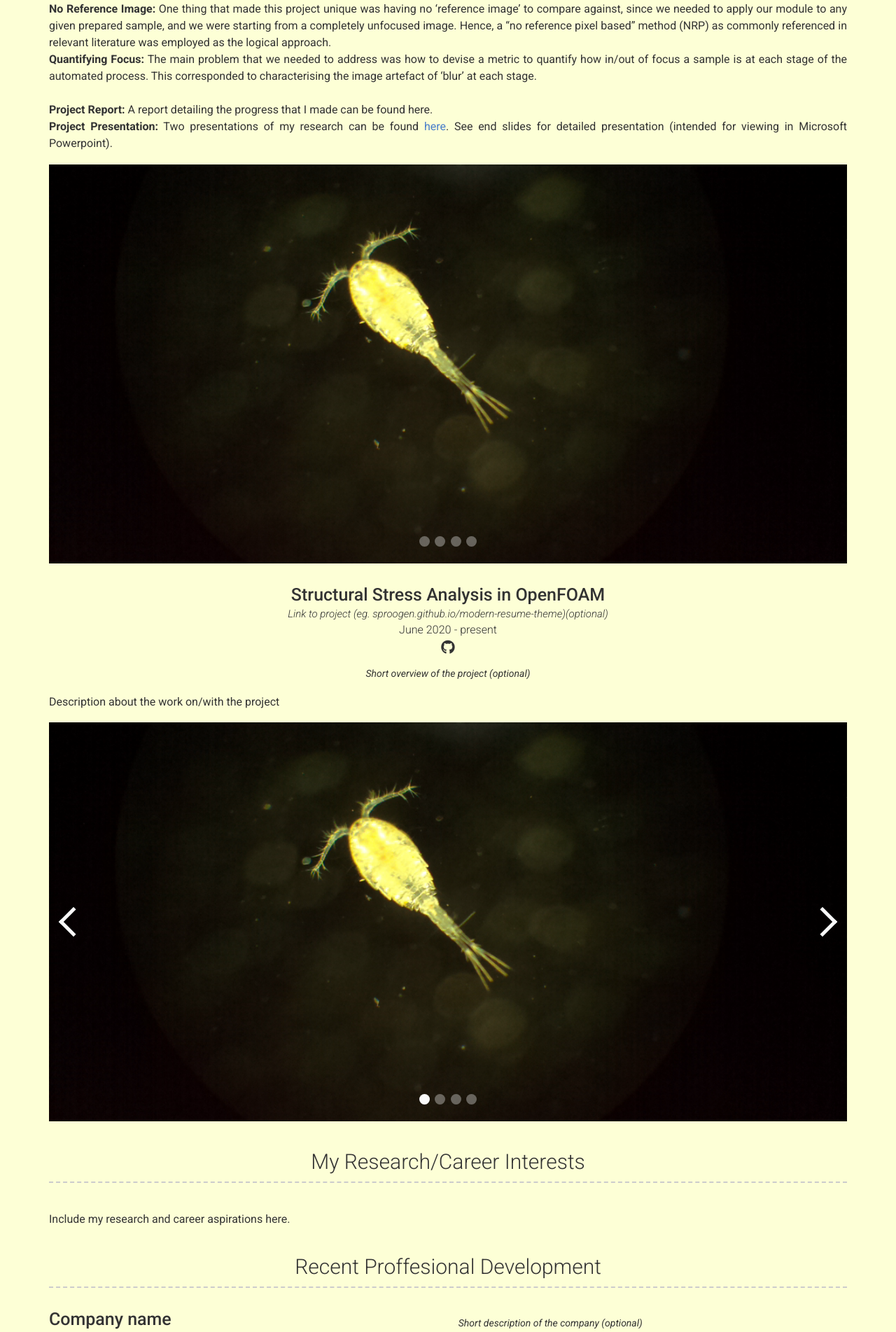
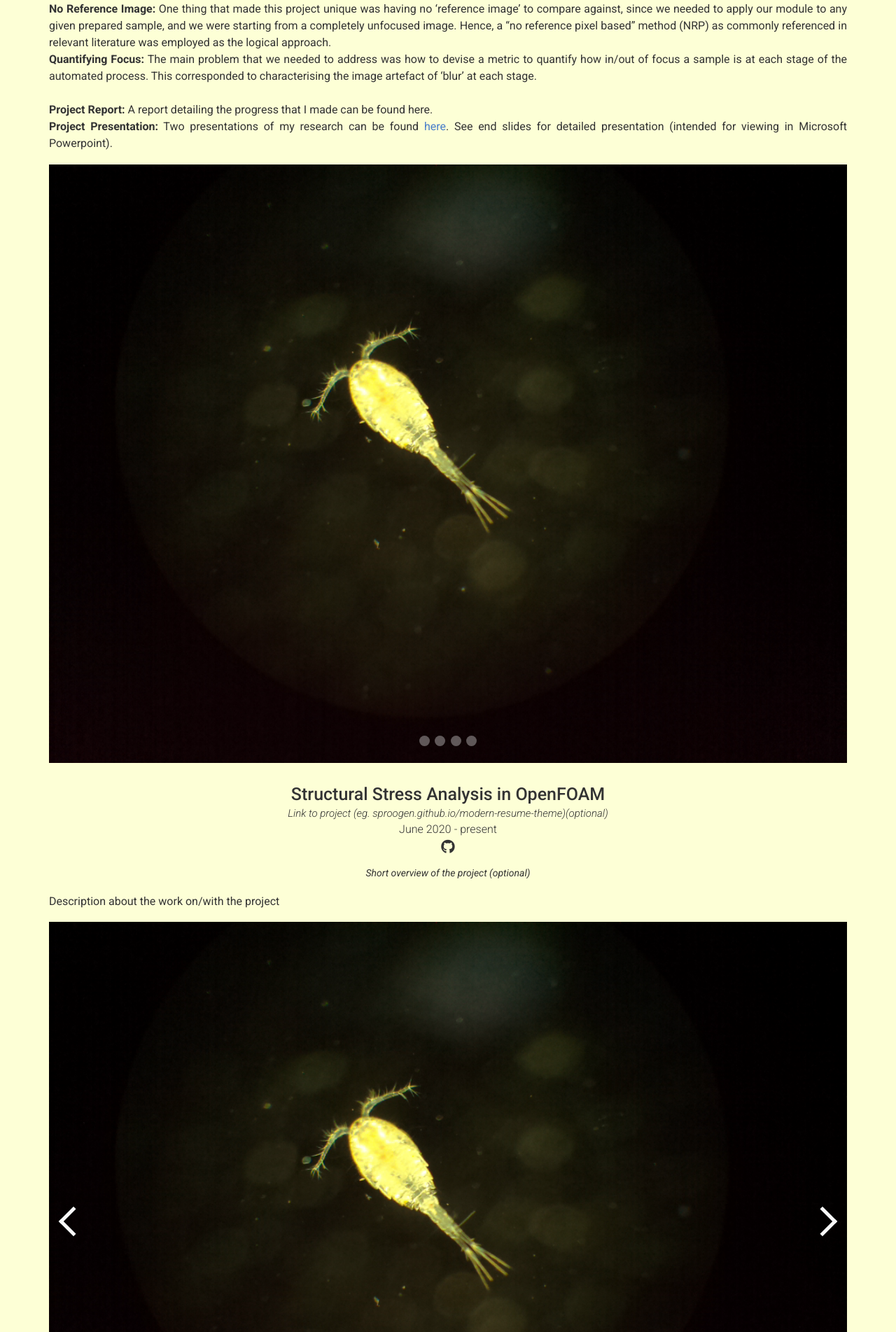
Before and after one commit to WilliamManley/WilliamManley.github.io, a Jekyll site: the page built from index.md, in a window 1280 px wide. Shown: the part 1237-3140 px from the top of the page at 70% size. Built offline with Jekyll 4.4.1, drawn with Linux system fonts in a browser that asks for light colours; nearby versions of some CDN libraries.

Commit message:
Add image carousel

```diff
--- a/_includes/projects.html
+++ b/_includes/projects.html
@@ -2,6 +2,6 @@
   <h3>{{ site.projects_title | default: "Projects" }}</h3>
   {% for project in site.data.projects %}
     {% include {{ project.layout | default: 'left' | append: ".html" }} item=project %}
-    {% include carousel.html height="50" unit="%" duration="7" %}
+    {% include carousel.html height="75" unit="%" duration="7" %}
   {% endfor %}
 </div>
```
